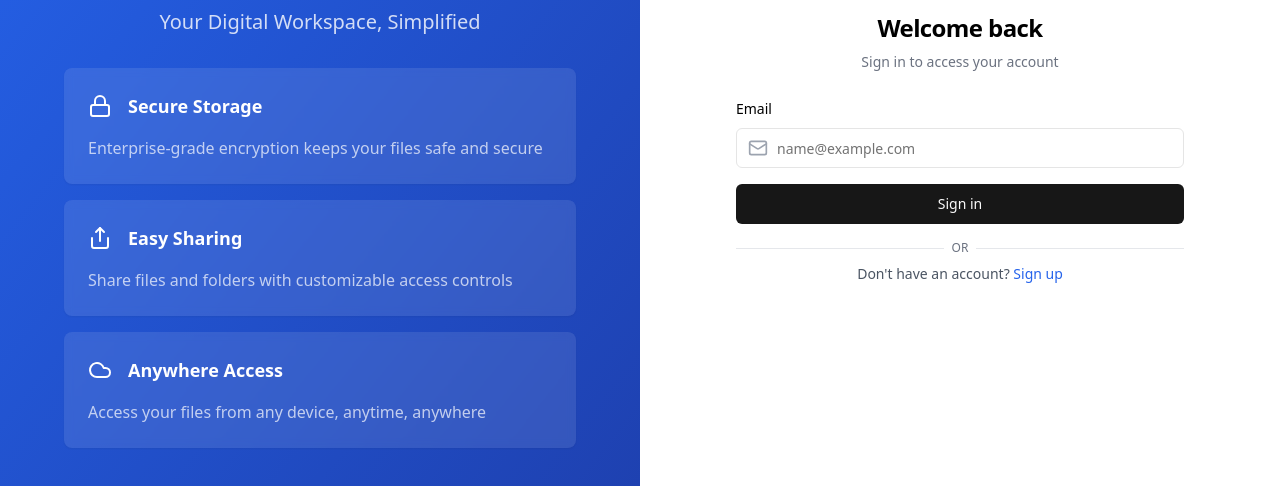
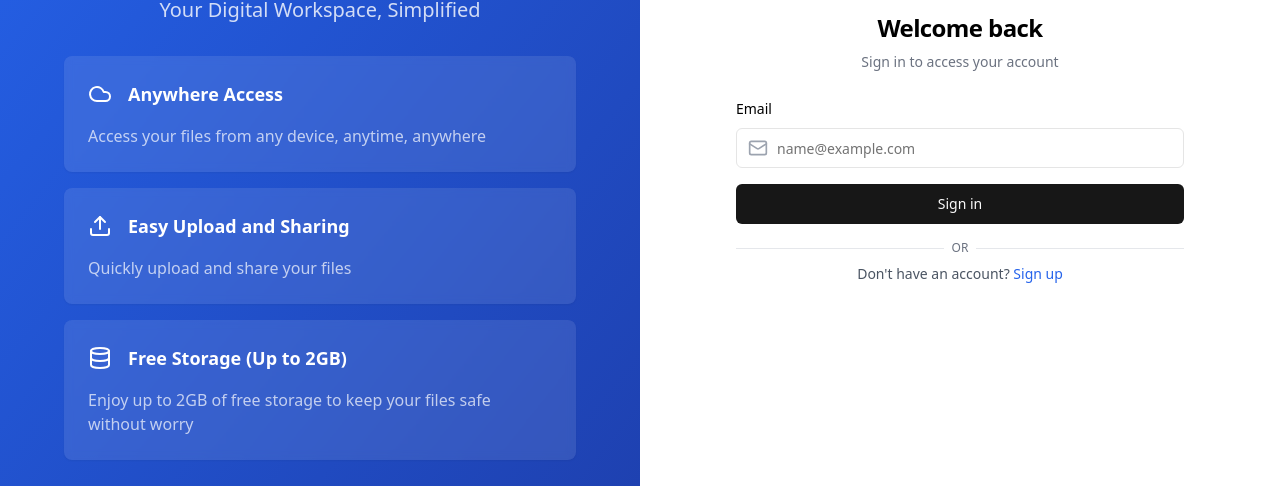
Before and after one commit to AnshKumar10/SyncBox, a Next.js app: page /sign-in in a window 1280 px wide. Shown: the part 268-754 px from the top of the page. Built offline with nearby package versions, Linux system fonts and the light colour scheme; no server answers.

Commit message:
Added readme and updated features

```diff
--- a/app/(auth)/layout.tsx
+++ b/app/(auth)/layout.tsx
@@ -1,25 +1,25 @@
 import React from "react";
 import { Card } from "@/components/ui/card";
 import Image from "next/image";
-import { CloudIcon, LockIcon, ShareIcon } from "lucide-react";
+import { CloudIcon, DatabaseIcon, UploadIcon } from "lucide-react";
 
 const Layout = ({ children }: { children: React.ReactNode }) => {
   const features = [
     {
-      title: "Secure Storage",
-      description:
-        "Enterprise-grade encryption keeps your files safe and secure",
-      icon: <LockIcon className="text-3xl text-white" />,
-    },
-    {
-      title: "Easy Sharing",
-      description: "Share files and folders with customizable access controls",
-      icon: <ShareIcon className="text-3xl text-white" />,
-    },
-    {
       title: "Anywhere Access",
       description: "Access your files from any device, anytime, anywhere",
       icon: <CloudIcon className="text-3xl text-white" />,
+    },
+    {
+      title: "Easy Upload and Sharing",
+      description: "Quickly upload and share your files",
+      icon: <UploadIcon className="text-3xl text-white" />,
+    },
+    {
+      title: "Free Storage (Up to 2GB)",
+      description:
+        "Enjoy up to 2GB of free storage to keep your files safe without worry",
+      icon: <DatabaseIcon className="text-3xl text-white" />,
     },
   ];
 
```
Also changed, not shown: 1 other file (tests, documents, lock files or other folders).
